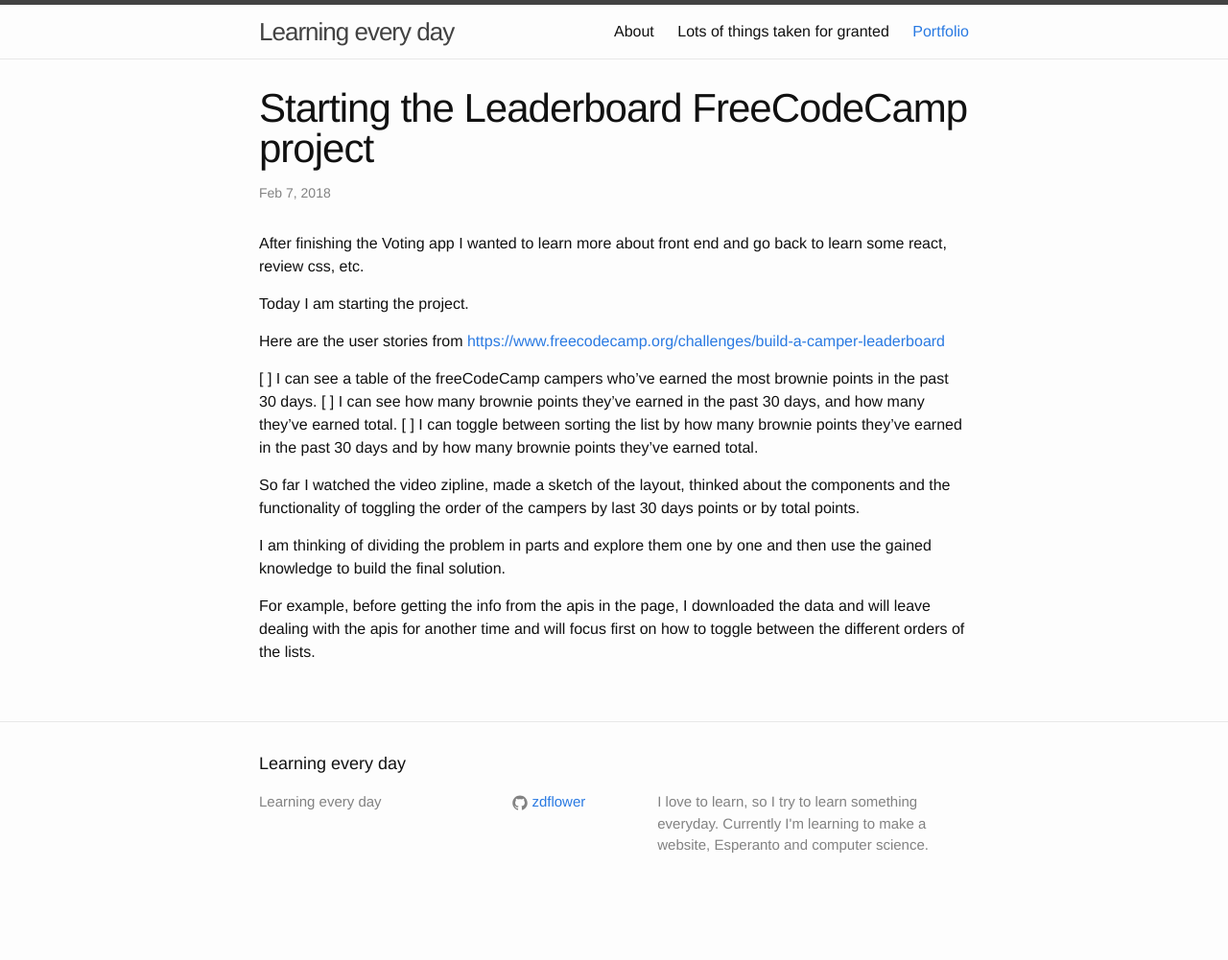
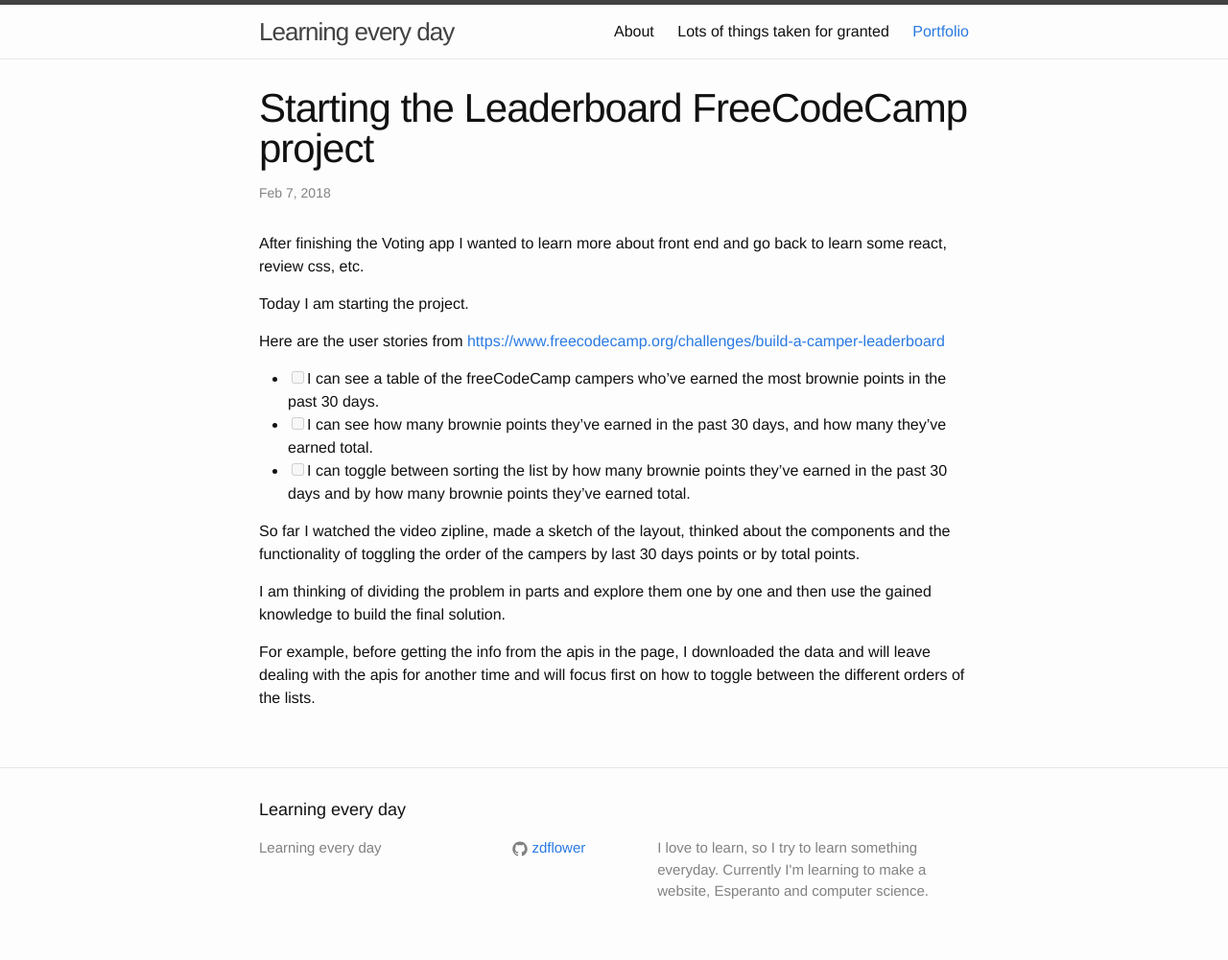
Before and after one commit to zdflower/zdflower.github.io, a Jekyll site: the page built from _posts/2018-02-07-Start-FCC-Project-Leaderboard.markdown, in a window 1280 px wide. Shown: the whole page at 96% size. Built offline with Jekyll 4.4.1, drawn with Linux system fonts in a browser that asks for light colours; before the commit the page ends 953 px from its top, so only the background shows below that.

Commit message:
Fix checklist.

```diff
--- a/_posts/2018-02-07-Start-FCC-Project-Leaderboard.markdown
+++ b/_posts/2018-02-07-Start-FCC-Project-Leaderboard.markdown
@@ -9,9 +9,9 @@ Today I am starting the project.
 
 Here are the user stories from [https://www.freecodecamp.org/challenges/build-a-camper-leaderboard](https://www.freecodecamp.org/challenges/build-a-camper-leaderboard)
 
-[ ] I can see a table of the freeCodeCamp campers who've earned the most brownie points in the past 30 days.
-[ ] I can see how many brownie points they've earned in the past 30 days, and how many they've earned total.
-[ ] I can toggle between sorting the list by how many brownie points they've earned in the past 30 days and by how many brownie points they've earned total.
+- [ ] I can see a table of the freeCodeCamp campers who've earned the most brownie points in the past 30 days.
+- [ ] I can see how many brownie points they've earned in the past 30 days, and how many they've earned total.
+- [ ] I can toggle between sorting the list by how many brownie points they've earned in the past 30 days and by how many brownie points they've earned total.
 
 So far I watched the video zipline, made a sketch of the layout, thinked about the components and the functionality of toggling the order of the campers by last 30 days points or by total points.
 
```
